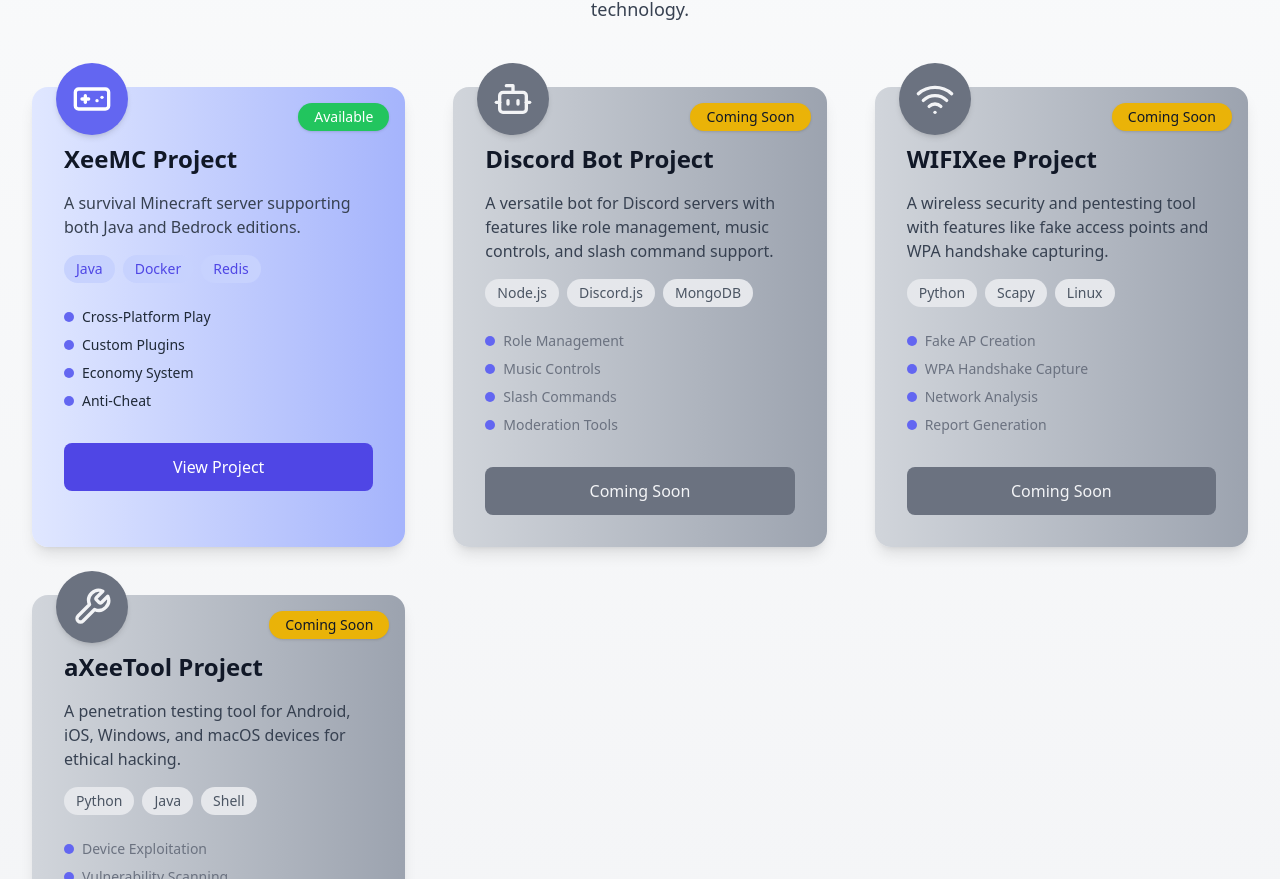
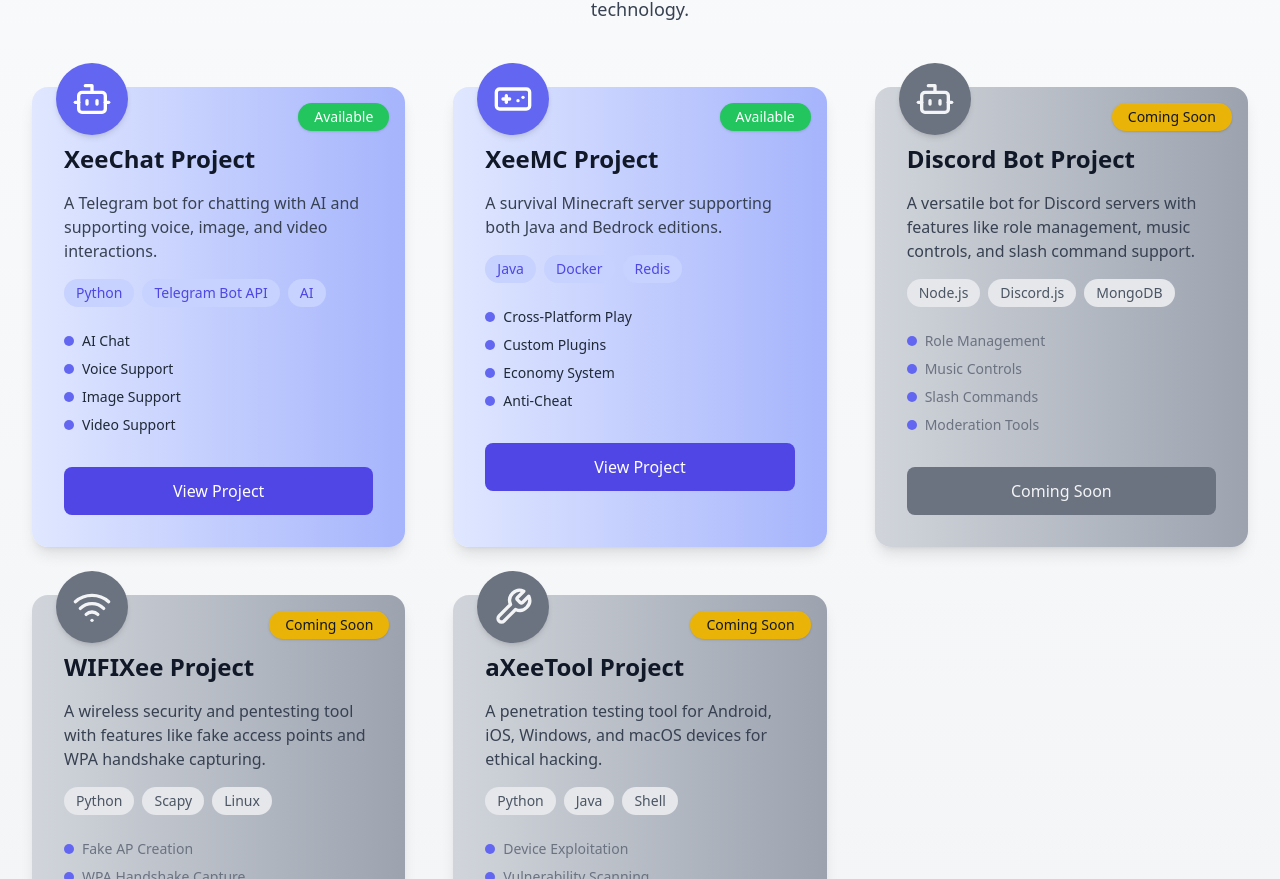
Before and after one commit to mingxee/info, a React (Vite) app: page / in a window 1280 px wide. Shown: the part 3731-4610 px from the top of the page. Built offline with nearby package versions, Linux system fonts and the light colour scheme.

Commit message:
Update Projects.tsx

```diff
--- a/src/components/Projects.tsx
+++ b/src/components/Projects.tsx
@@ -2,6 +2,15 @@
 import { Bot, Wifi, Wrench, GamepadIcon } from 'lucide-react';
 
 const projects = [
+  {
+    title: 'XeeChat Project',
+    description: 'A Telegram bot for chatting with AI and supporting voice, image, and video interactions.',
+    icon: Bot,
+    tags: ['Python', 'Telegram Bot API', 'AI'],
+    features: ['AI Chat', 'Voice Support', 'Image Support', 'Video Support'],
+    link: 'https://t.me/XeeChatBot',
+    available: true,
+  },
   {
     title: 'XeeMC Project',
     description: 'A survival Minecraft server supporting both Java and Bedrock editions.',
```
